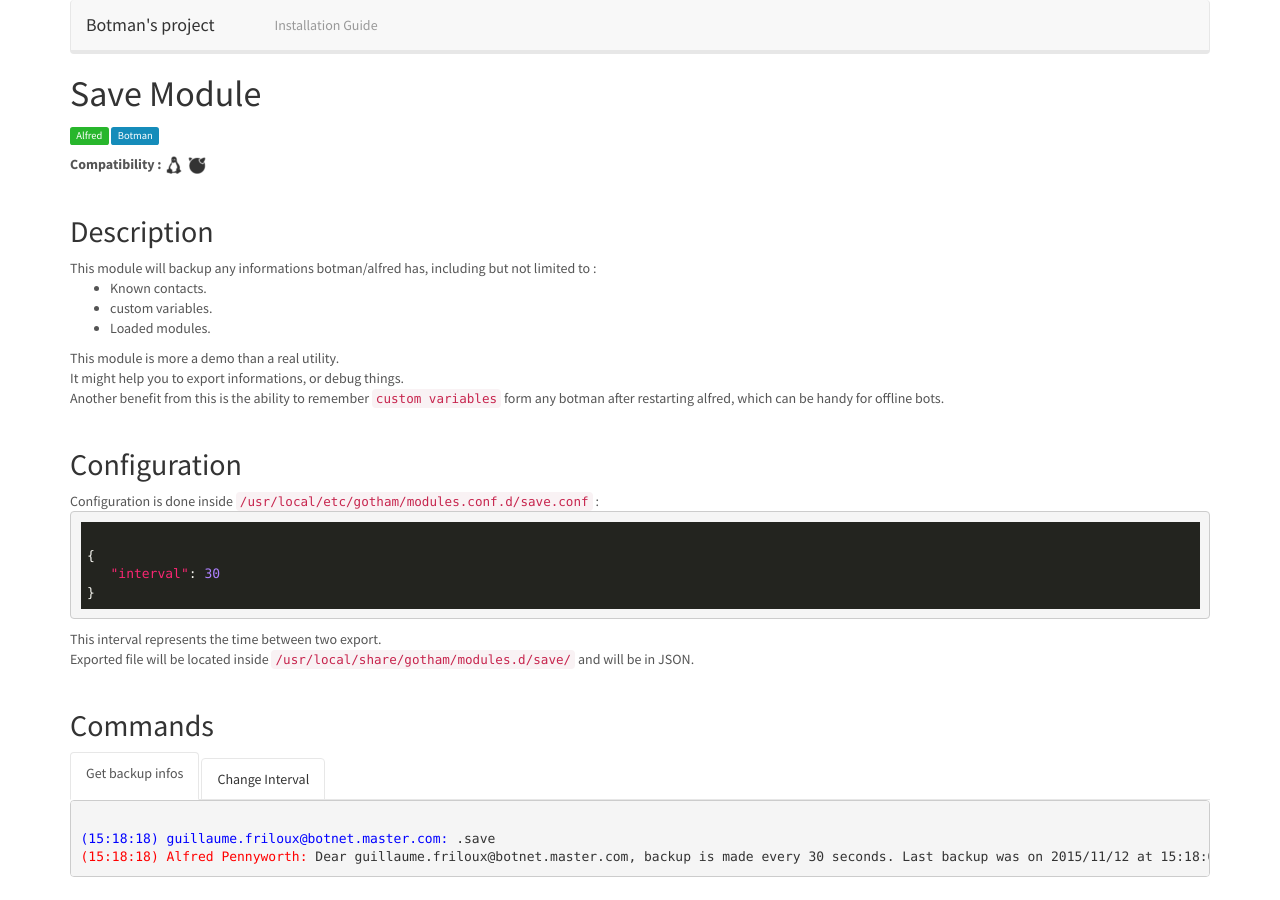
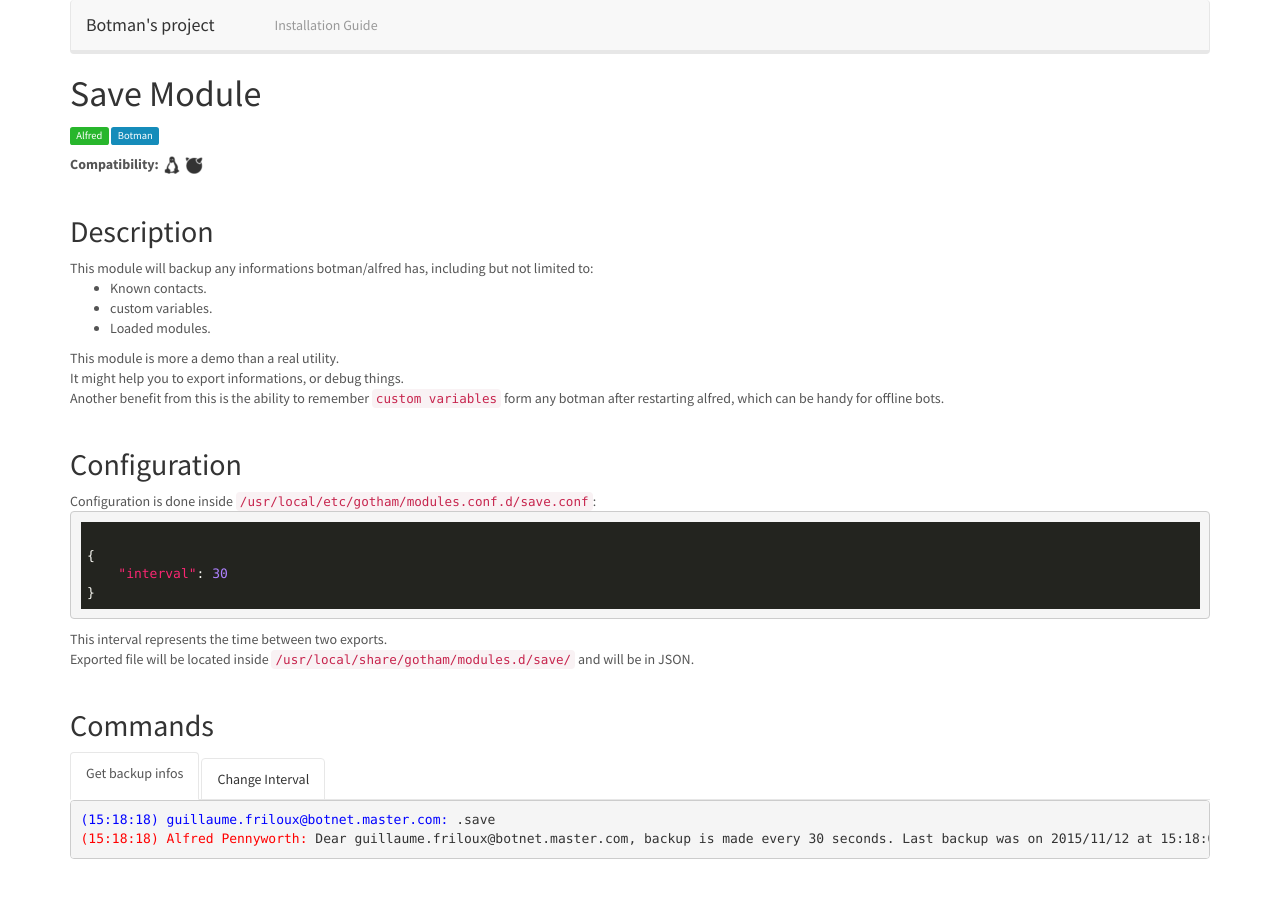
Before and after one commit to gfriloux/botman, a Jekyll site: the page built from docs/_modules/save.html, in a window 1280 px wide. Built offline with Jekyll 4.4.1, drawn with Linux system fonts in a browser that asks for light colours; nearby versions of some CDN libraries.

Commit message:
Cosmetics (typos…)

```diff
--- a/docs/_modules/save.html
+++ b/docs/_modules/save.html
@@ -5,13 +5,13 @@
 
 <h1>Save Module</h1>
 <p><span class="label label-success">Alfred</span> <span class="label label-primary">Botman</span></p>
-<b>Compatibility :</b>
-<img src={{ site.github.url }}/img/icon-linux.png>
-<img src={{ site.github.url }}/img/icon-freebsd.png>
+<b>Compatibility:</b>
+<img src="{{ site.github.url }}/img/icon-linux.png"/>
+<img src="{{ site.github.url }}/img/icon-freebsd.png"/>
 <br /><br />
 
 <h2>Description</h2>
-This module will backup any informations botman/alfred has, including but not limited to :
+This module will backup any informations botman/alfred has, including but not limited to:
 <ul>
    <li>Known contacts.</li>
    <li>custom variables.</li>
@@ -24,16 +24,15 @@
 <br /><br />
 
 <h2>Configuration</h2>
-Configuration is done inside <code>/usr/local/etc/gotham/modules.conf.d/save.conf</code> :
+Configuration is done inside <code>/usr/local/etc/gotham/modules.conf.d/save.conf</code>:
 <pre>
 <code class="json">
 {
-   "interval": 30
+    "interval": 30
 }</code></pre>
-This interval represents the time between two export.<br />
+This interval represents the time between two exports.<br />
 Exported file will be located inside <code>/usr/local/share/gotham/modules.d/save/</code> and will be in JSON.
 <br /><br />
-
 <h2>Commands</h2>
 <ul class="nav nav-tabs">
   <li class="active"><a href="#get" data-toggle="tab" aria-expanded="true">Get backup infos</a></li>
@@ -41,13 +40,11 @@
 </ul>
 <div id="myTabContent" class="tab-content">
   <div class="tab-pane fade active in" id="get">
-    <pre>
-<span style="color:blue">(15:18:18) guillaume.friloux@botnet.master.com:</span> .save
-<span style="color:red">(15:18:18) Alfred Pennyworth:</span> Dear guillaume.friloux@botnet.master.com, backup is made every 30 seconds. Last backup was on 2015/11/12 at 15:18:04, for a size of 446067 bytes. Sincerly yours, Alfred.</pre>
+    <pre><span style="color:blue">(15:18:18) guillaume.friloux@botnet.master.com:</span> .save
+<span style="color:red">(15:18:18) Alfred Pennyworth:</span> Dear guillaume.friloux@botnet.master.com, backup is made every 30 seconds. Last backup was on 2015/11/12 at 15:18:04, for a size of 446,067 bytes. Sincerly yours, Alfred.</pre>
   </div>
   <div class="tab-pane fade in" id="set">
-  <pre>
-<span style="color:blue">(15:22:10) guillaume.friloux@botnet.master.com:</span> .save set interval 60
+    <pre><span style="color:blue">(15:22:10) guillaume.friloux@botnet.master.com:</span> .save set interval 60
 <span style="color:red">(15:22:11) Alfred Pennyworth:</span> Modification done.</pre>
   </div>
 </div>
```
